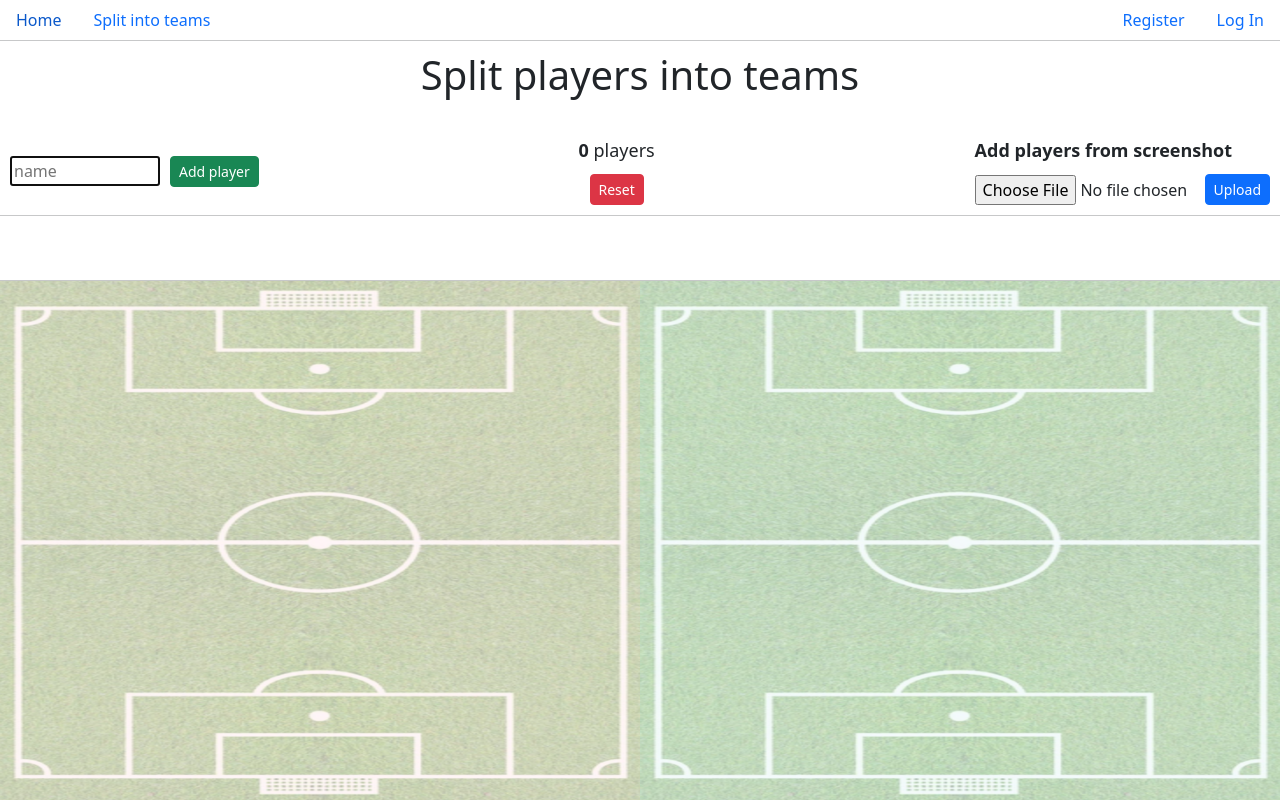
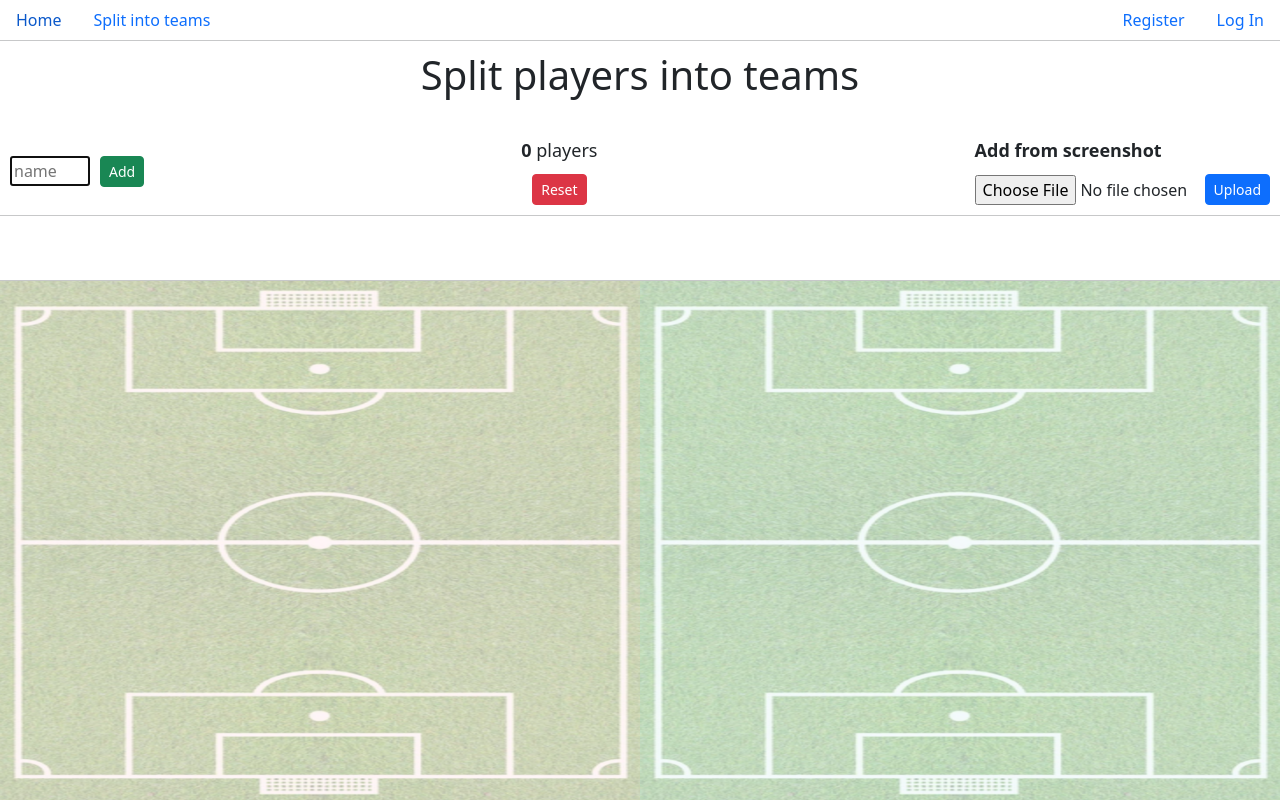
Before and after one commit to uclazyj/CS50W, a Django app: page /team_split in a window 1280 px wide. Run offline with Django 5.2, Linux system fonts and the light colour scheme; data that the repository does not hold is empty.

Commit message:
Change some css.

```diff
--- a/projects/capstone/soccer/templates/soccer/team_split.html
+++ b/projects/capstone/soccer/templates/soccer/team_split.html
@@ -12,7 +12,7 @@
             <form method="post">
                 {% csrf_token %}
                 {{ form }}
-                <button type="submit" class="btn btn-success btn-sm">Add player</button>
+                <button type="submit" class="btn btn-success btn-sm">Add</button>
             </form>
         </div>
 
@@ -30,7 +30,7 @@
 
         <div class="form-container">
             <div class="upload-button-label">
-                <b>Add players from screenshot</b>
+                <b>Add from screenshot</b>
             </div>
             <form action="{% url 'upload_image' %}" method="post" enctype="multipart/form-data">
                 {% csrf_token %}
--- a/projects/capstone/soccer/views.py
+++ b/projects/capstone/soccer/views.py
@@ -18,7 +18,7 @@ class NameForm(forms.Form):
     name = forms.CharField(label="", required=True, widget=forms.TextInput(attrs={
         'autofocus': True,
         'placeholder': 'name',
-        'style': 'width: 150px; margin: 10px;'
+        'style': 'width: 80px; margin: 10px;'
         }))
 
 class ImageUploadForm(forms.ModelForm):
```
